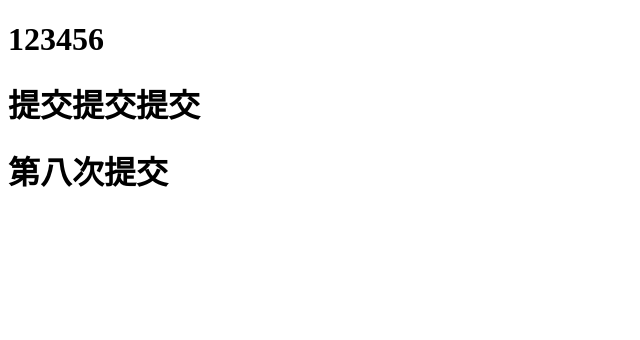
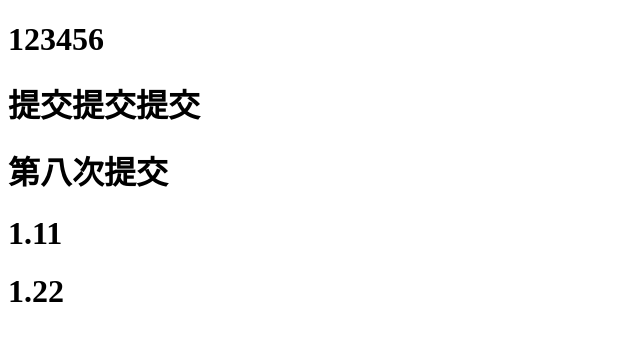
Before and after one commit to secret593553365/Vuedemo, a plain HTML site: page index.html in a window 1280 px wide. Shown: the whole page, without its empty margins (0-640 px from the left). Drawn offline with Linux system fonts and the light colour scheme.

Commit message:
第九次提交

```diff
--- a/index.html
+++ b/index.html
@@ -12,6 +12,9 @@
     <h1>123456</h1>
     <h1>提交提交提交</h1>
     <h1>第八次提交</h1>
+    <h1>1.11</h1>
+    <h1>1.22</h1>
 </body>
 
+
 </html>
```
